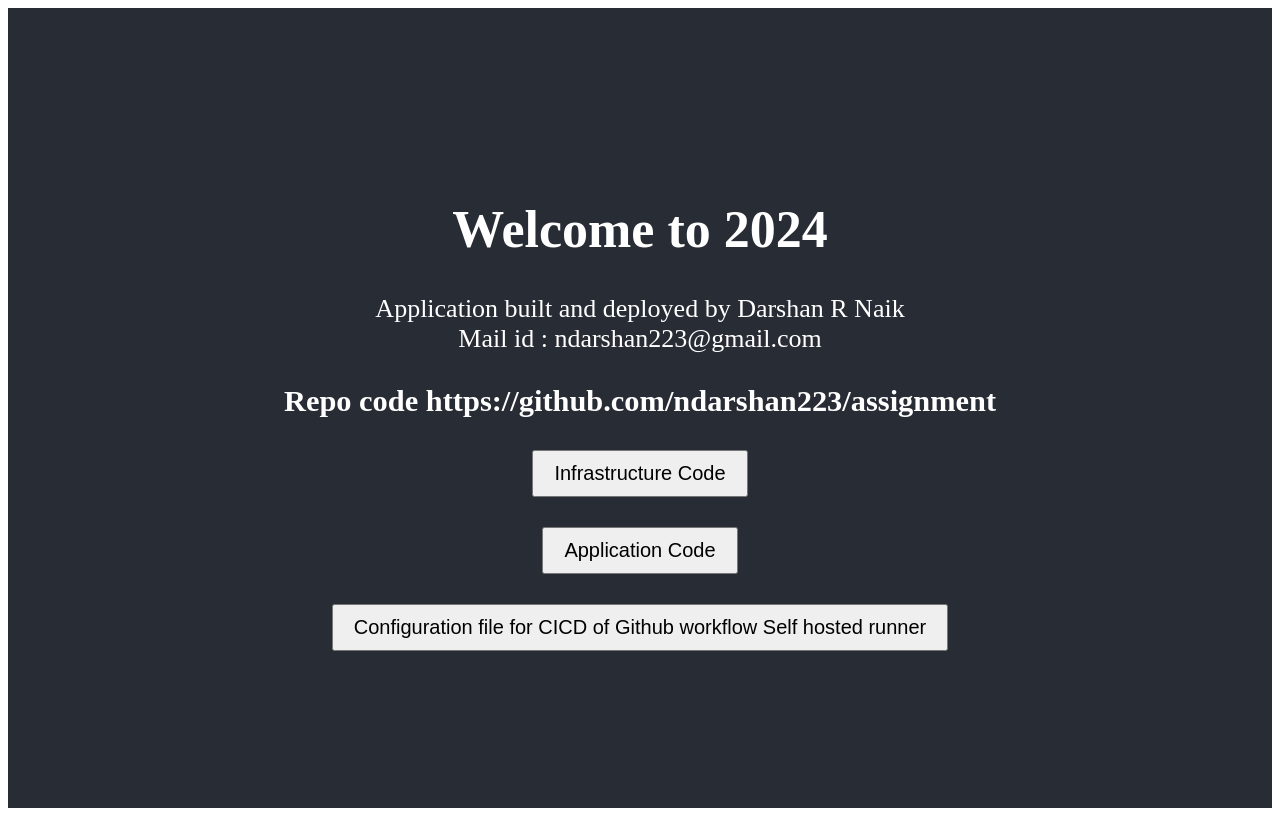
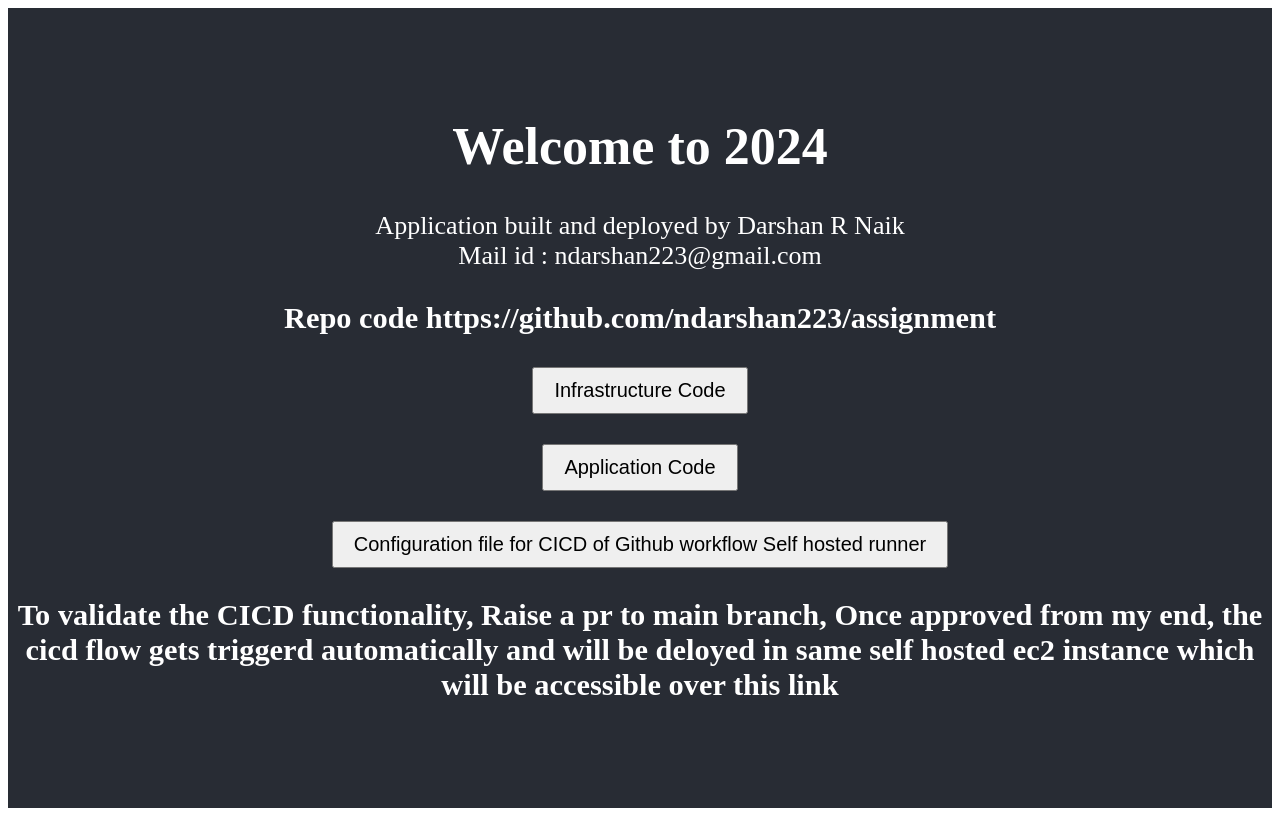
Before and after one commit to ndarshan223/react_with_terraform, a React (Create React App) app: page / in a window 1280 px wide. Built offline with nearby package versions, Linux system fonts and the light colour scheme.

Commit message:
added instructions

```diff
--- a/src/App.js
+++ b/src/App.js
@@ -17,7 +17,7 @@
         <br></br>
         <button style={{ fontSize: '20px', padding: '10px 20px' }} onClick={() => window.open("https://github.com/ndarshan223/assignment/blob/main/.github/workflows/cicd.yml", "_blank")}>Configuration file for CICD of Github workflow Self hosted runner</button>
 
-
+        <h3> To validate the CICD functionality, Raise a pr to main branch, Once approved from my end, the cicd flow gets triggerd automatically and will be deloyed in same self hosted ec2 instance which will be accessible over this link</h3>
       </header>
     </div>
   );
```
